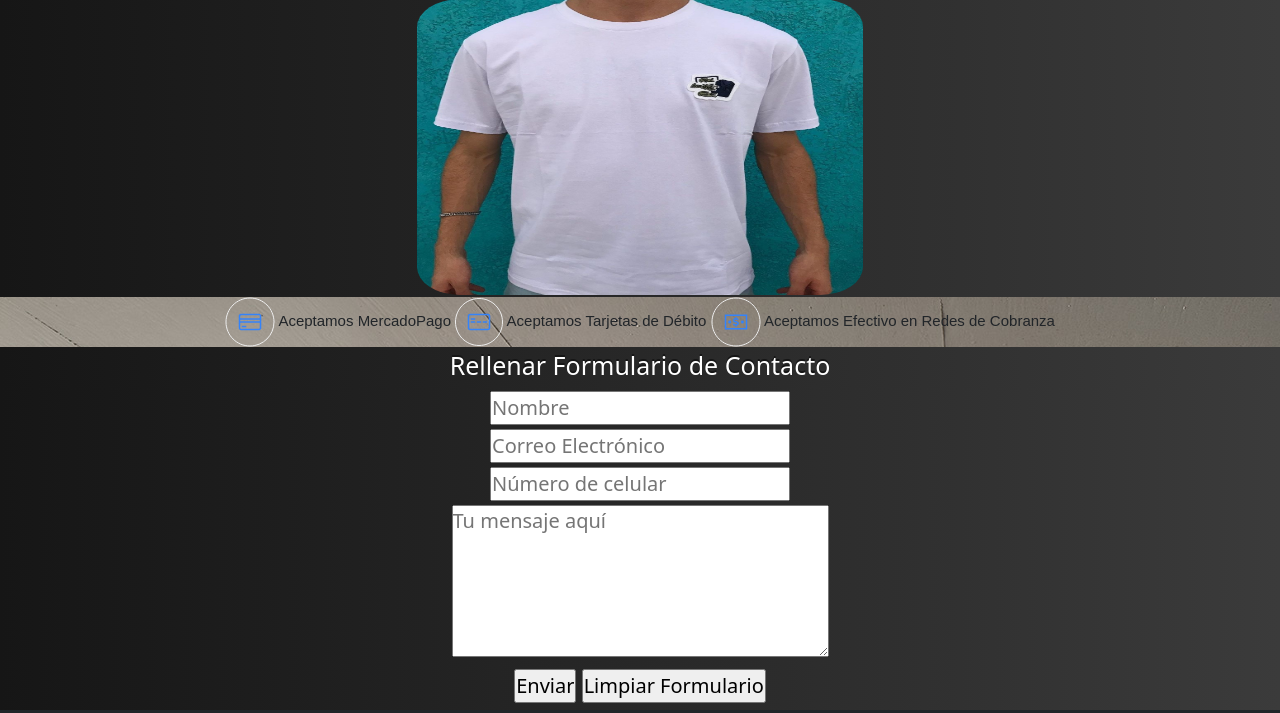
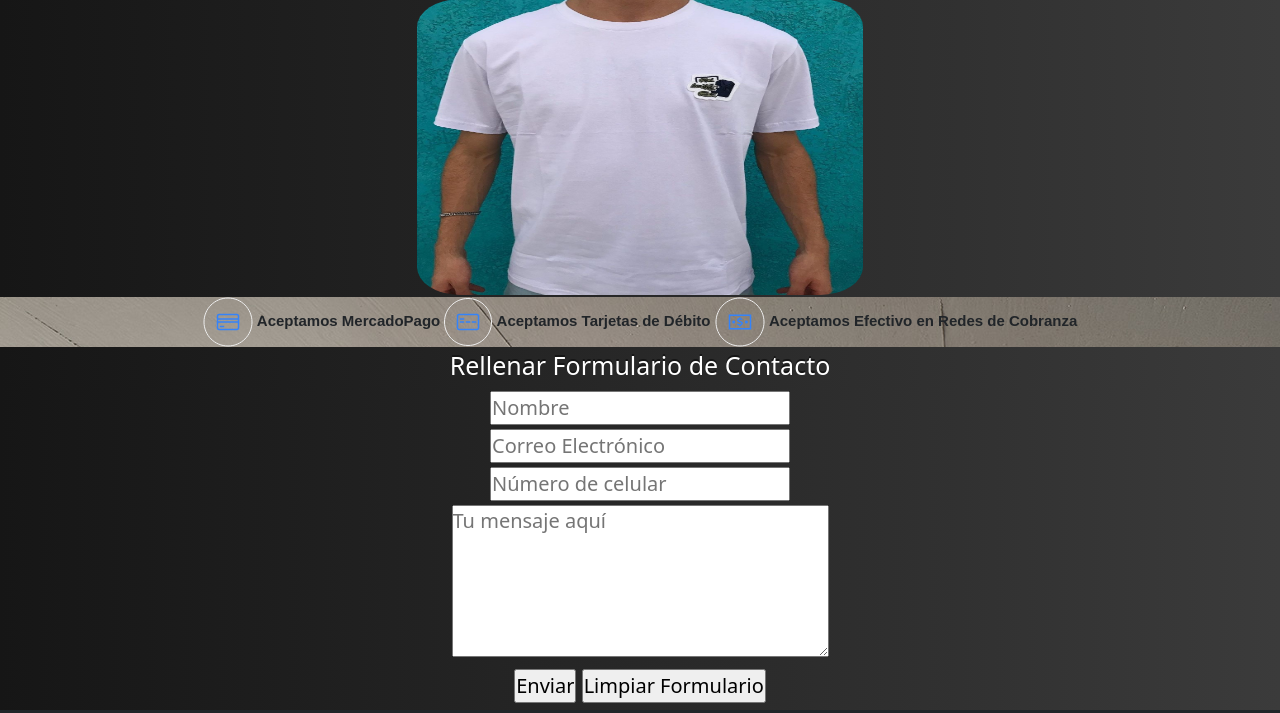
Before and after one commit to SebastianVargas15/Project-Coderhouse, a website: page index.html in a window 1280 px wide. Shown: the part 2504-3217 px from the top of the page. Drawn offline with nearby package versions, Linux system fonts and the light colour scheme; a web font is replaced by a local one.

Commit message:
17 - cambiando fonts y sizes

```diff
--- a/scss/_index.scss
+++ b/scss/_index.scss
@@ -90,6 +90,9 @@
     font-family: Arial, Helvetica, sans-serif;
     font-size: 1.5rem;
     background-image: url(../assets/img/SP1_original.jpg);
+    span{
+        font-weight: 600;
+    }
 }
 
 .sectionform {
```
Also changed, not shown: index.html (+1 -0 lines), estilos/estilos.css, 1 other file.
